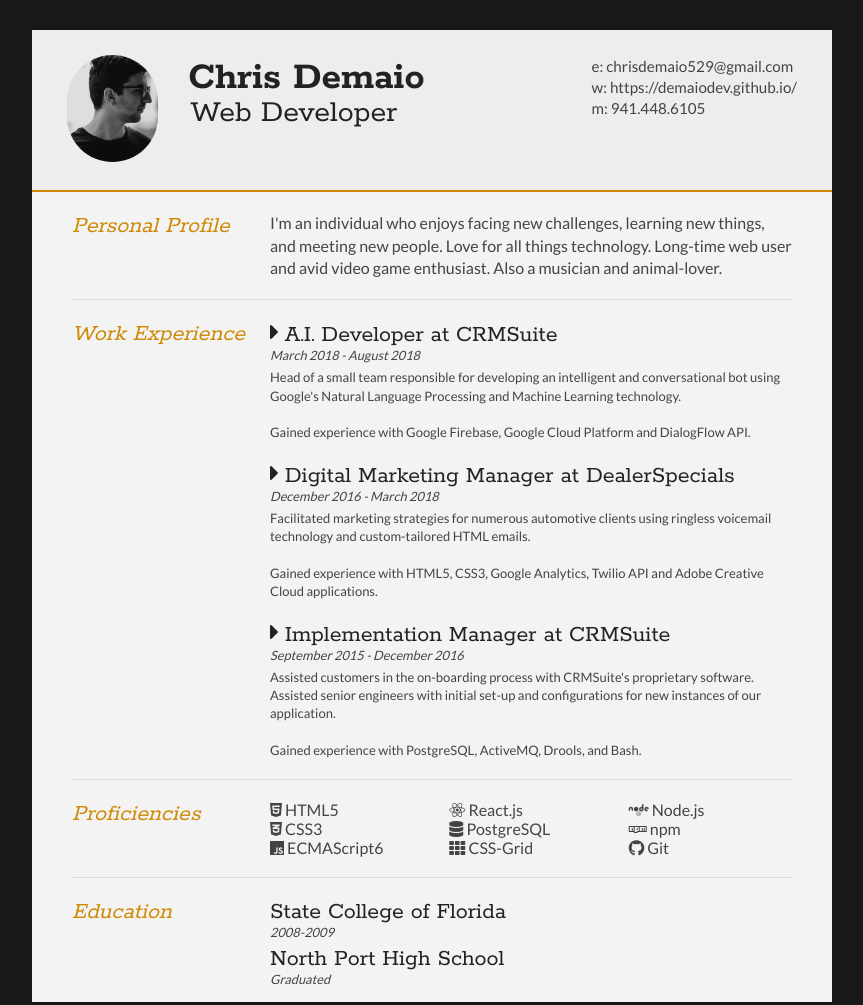
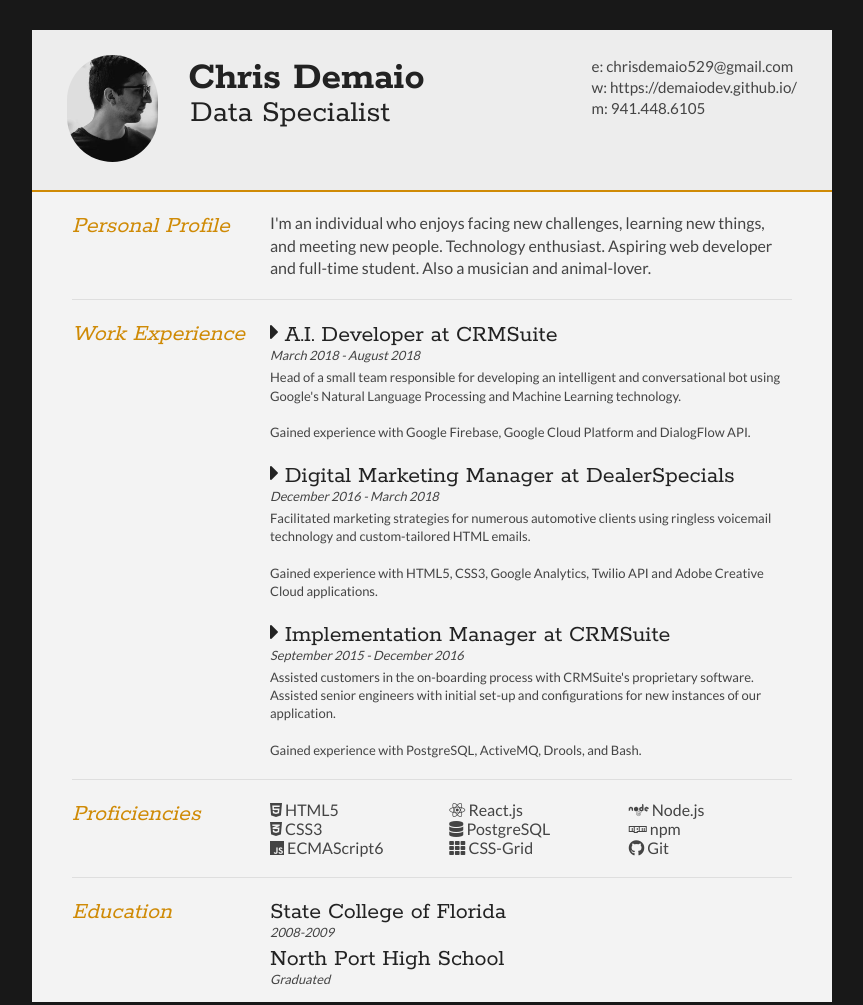
Before and after one commit to demaiodev/resume, a plain HTML site: page index.html in a window 1280 px wide. Shown: the whole page, without its empty margins (208-1071 px from the left). Drawn offline with Linux system fonts and the light colour scheme.

Commit message:
updated subtitle and about section

```diff
--- a/index.html
+++ b/index.html
@@ -5,7 +5,7 @@
 	<title>Chris Demaio</title>
 
 	<meta name="viewport" content="width=device-width" />
-	<meta name="description" content="The Curriculum Vitae of Joe Bloggs." />
+	<meta name="description" content="The Curriculum Vitae of Chris Demaio." />
 	<meta charset="UTF-8">
 
 	<link rel="stylesheet" href="https://use.fontawesome.com/releases/v5.2.0/css/all.css" integrity="sha384-hWVjflwFxL6sNzntih27bfxkr27PmbbK/iSvJ+a4+0owXq79v+lsFkW54bOGbiDQ"
@@ -27,7 +27,7 @@
 
 			<div id="name">
 				<h1 class="quickFade delayTwo">Chris Demaio</h1>
-				<h2 class="quickFade delayThree">Web Developer</h2>
+				<h2 class="quickFade delayThree">Data Specialist</h2>
 			</div>
 
 			<div id="contactDetails" class="quickFade delayFour">
@@ -52,8 +52,7 @@
 					</div>
 
 					<div class="sectionContent">
-						<p>I'm an individual who enjoys facing new challenges, learning new things, and meeting new people. Love for all things
-							technology. Long-time web user and avid video game enthusiast. Also a musician and animal-lover.</p>
+						<p>I'm an individual who enjoys facing new challenges, learning new things, and meeting new people. Technology enthusiast. Aspiring web developer and full-time student. Also a musician and animal-lover.</p>
 					</div>
 				</article>
 				<div class="clear"></div>
```
